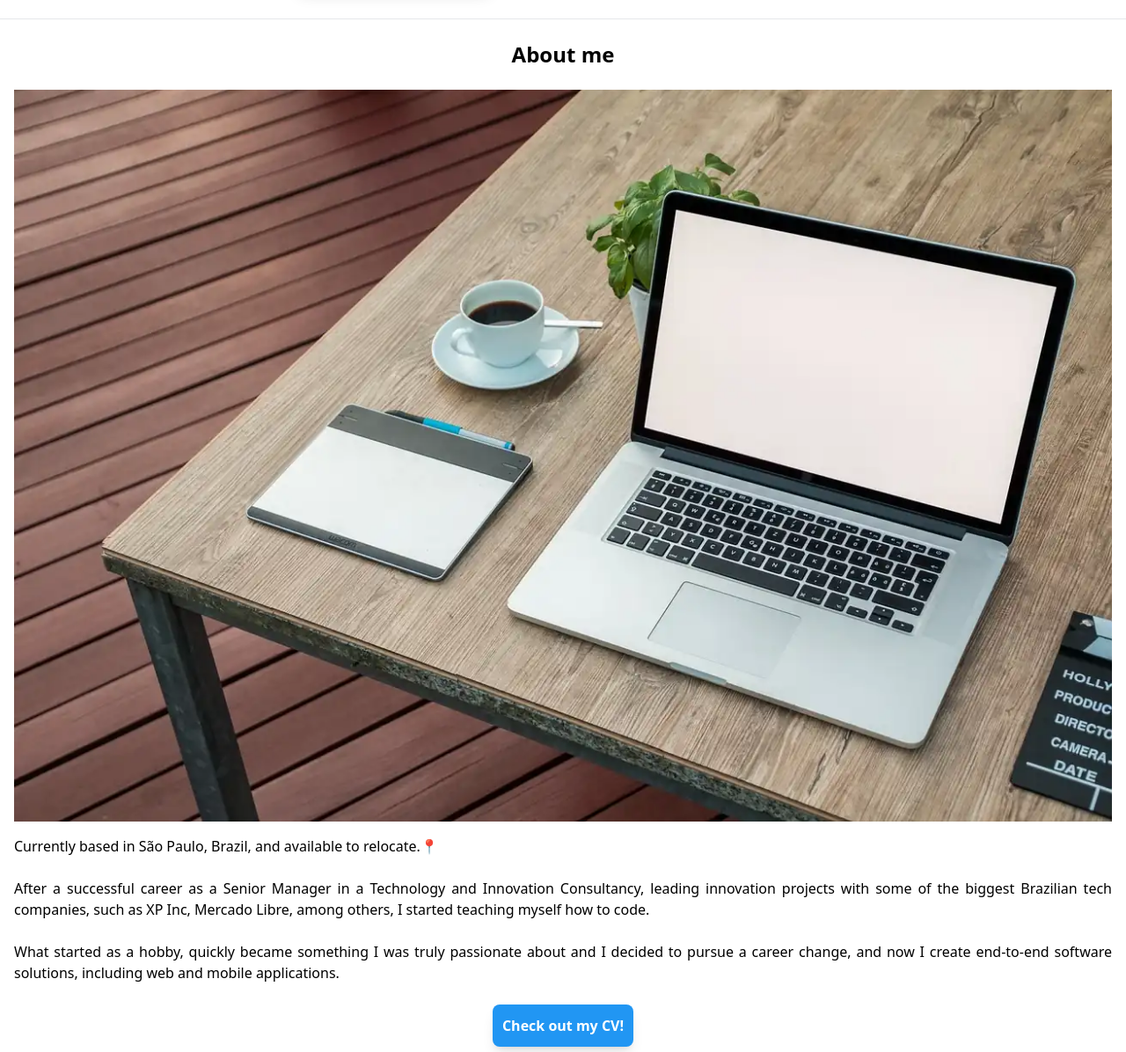
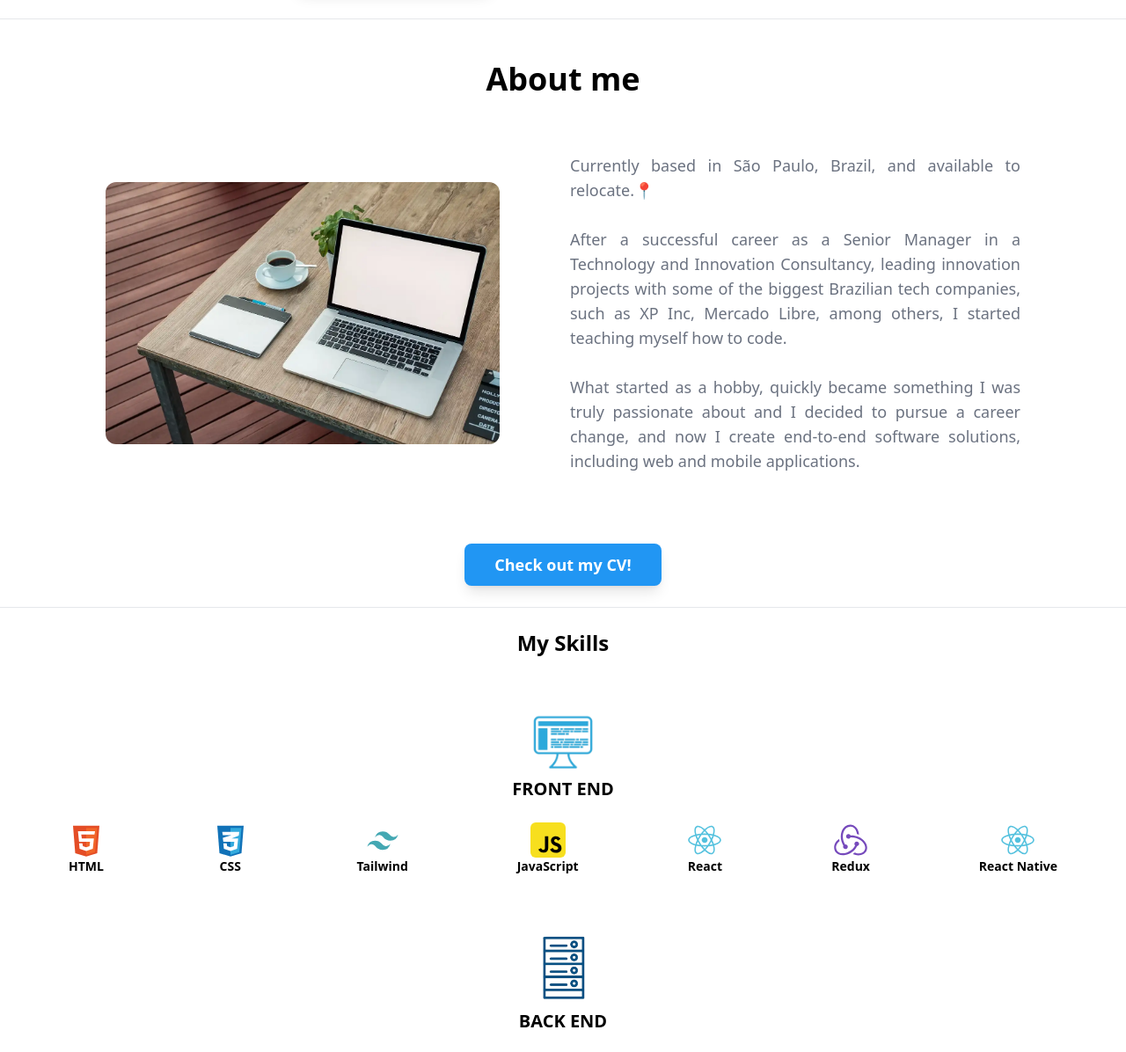
Before and after one commit to RRFayad/personal-portfolio, a website: page index.html in a window 1280 px wide. Shown: the part 543-1739 px from the top of the page at 88% size. Drawn offline with nearby package versions, Linux system fonts and the light colour scheme; files that its build step writes are made by us from their sources; files whose address does not match are found by name.

Commit message:
style: Section About Me for Desktops

```diff
--- a/index.html
+++ b/index.html
@@ -46,7 +46,7 @@
             👋 Hi, I'm Renan! <br />
           </h1>
           <br />
-          <p class="text-justify lg:text-lg lg:mt-4 text-gray-500">
+          <p class="text-justify text-gray-500 lg:mt-4 lg:text-lg">
             I'm a passionate Full Stack Web Developer, with a a strong
             understanding of both front-end and back-end development (including
             mobile), and I am excited do put my skills to in a professional
@@ -66,37 +66,41 @@
       </section>
       <hr class="my-6" />
       <!-- ABOUT ME SECTION -->
-      <section class="px-4">
-        <h1 class="text-center font-bold text-2xl mb-6">About me</h1>
+      <section class="px-4 lg:px-20 lg:mt-12">
+        <h1 class="text-center font-bold text-2xl mb-6 lg:text-4xl xl:mb-16">
+          About me
+        </h1>
+        <div class="lg:flex lg:justify-around lg:items-center">
+          <div class="mb-4 lg:w-[35vw] lg:max-w-[500px] lg:mb-0">
             <img
               src="./assets/about-img.62b47e7f183d4b4e9feb.webp"
               alt=""
-          class="mb-4"
+              class="rounded lg:rounded-xl"
             />
-        <div class="">
-          <p class="text-justify">
+          </div>
+          <div class="lg:w-[40vw] lg:max-w-[640px] lg:flex-col">
+            <p class="text-justify text-gray-500 lg:text-lg">
               Currently based in São Paulo, Brazil, and available to relocate.📍
               <br /><br />
               After a successful career as a Senior Manager in a Technology and
-            Innovation Consultancy, leading innovation projects with some of the
-            biggest Brazilian tech companies, such as XP Inc, Mercado Libre,
-            among others, I started teaching myself how to code.
-          </p>
-          <br />
-          <p class="text-justify">
+              Innovation Consultancy, leading innovation projects with some of
+              the biggest Brazilian tech companies, such as XP Inc, Mercado
+              Libre, among others, I started teaching myself how to code.
+              <br /><br />
               What started as a hobby, quickly became something I was truly
-            passionate about and I decided to pursue a career change, and now I
-            create end-to-end software solutions, including web and mobile
+              passionate about and I decided to pursue a career change, and now
+              I create end-to-end software solutions, including web and mobile
               applications.
             </p>
           </div>
+        </div>
         <button
-          class="bg-[#2196f3] w-40 h-12 text-white font-bold rounded-lg mx-auto my-6 shadow-lg block active:opacity-80"
+          class="bg-[#2196f3] w-40 h-12 text-white font-bold rounded-lg mx-auto mt-8 shadow-lg block active:opacity-80 lg:w-56 lg:text-lg hover:bg-[#177fd4] lg:mt-20"
         >
           Check out my CV!
         </button>
+      </section>
       <hr class="my-6" />
-      </section>
       <!-- My Skills Section -->
       <section class="px-4">
         <h1 class="text-center font-bold text-2xl mb-6">My Skills</h1>
```
Lines whose indentation alone changed are shown as unchanged.
